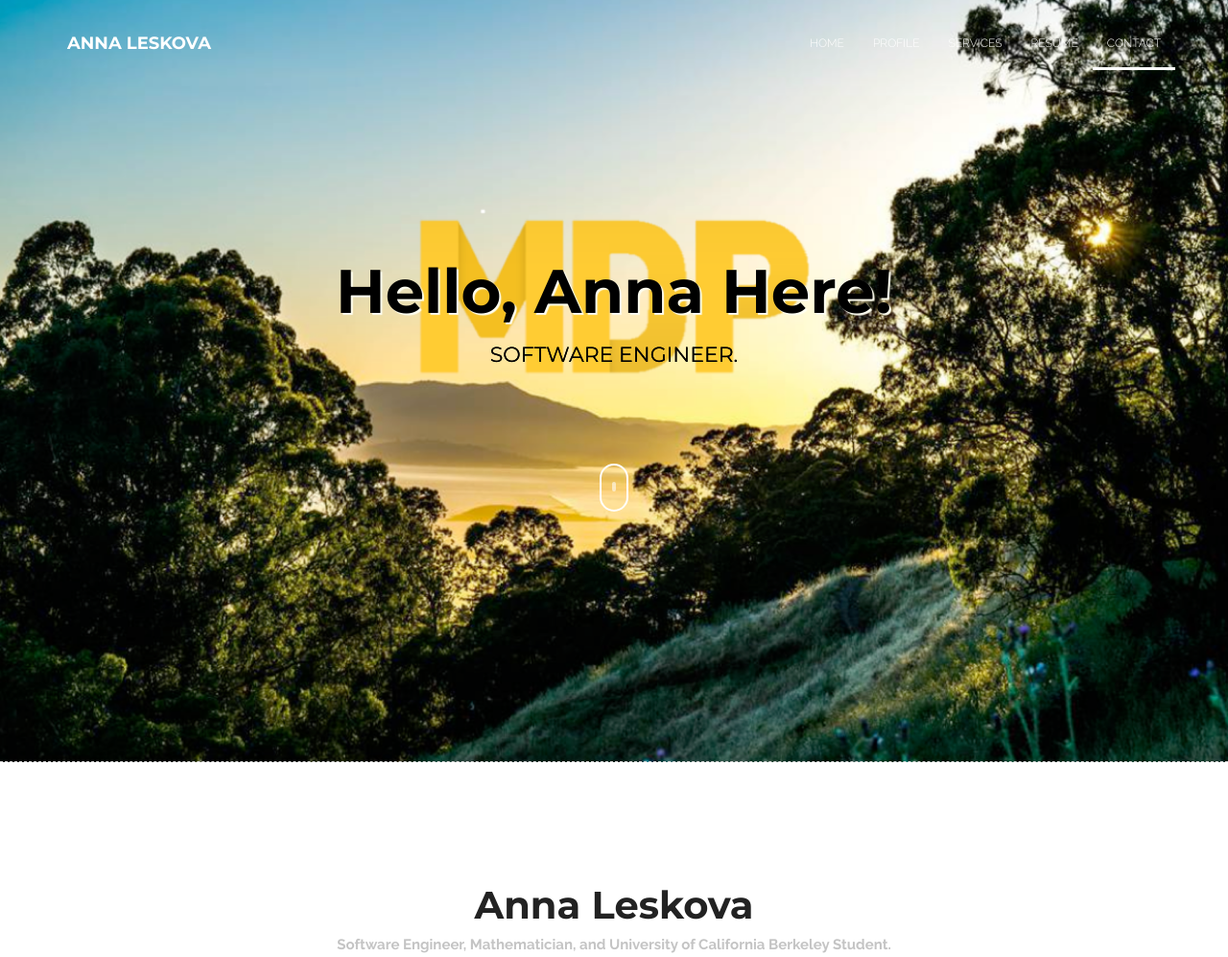
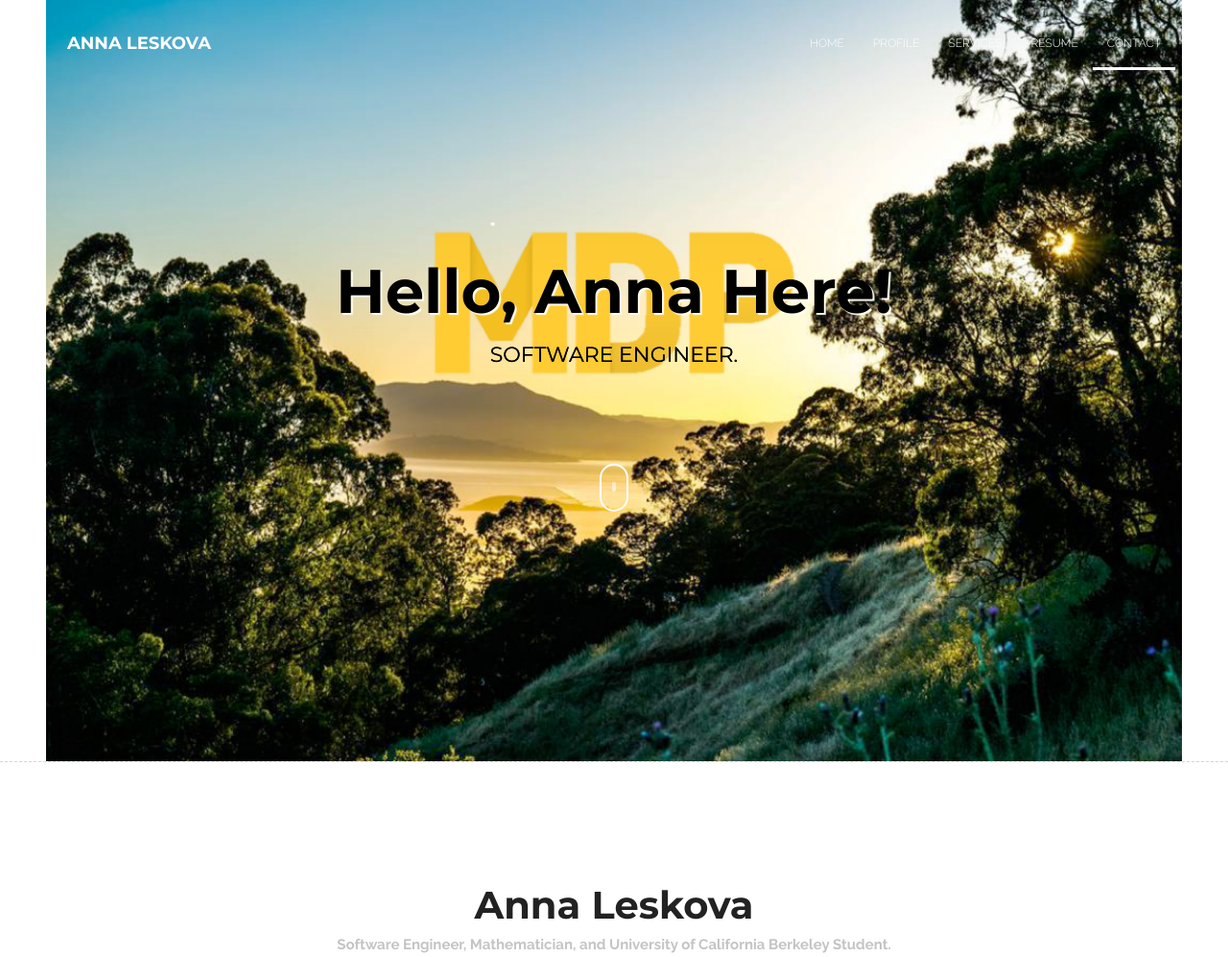
Before and after one commit to aleskova/mdp, a PHP site: page /index.html in a window 1280 px wide. Shown: the top 997 px of the page at 96% size. Run offline with PHP 8.4, Linux system fonts and the light colour scheme.

Commit message:
editing background size

```diff
--- a/css/style.css
+++ b/css/style.css
@@ -810,9 +810,9 @@ h3 > .fa {
 
 #intro {
 	background: #fff url('../img/bg.png') no-repeat center center fixed;
-	-webkit-background-size: cover;
-	-moz-background-size: cover;
-	-o-background-size: cover;
-	background-size: cover;
+	-webkit-background-size: contain;
+	-moz-background-size: contain;
+	-o-background-size: contain;
+	background-size: contain;
 	border-bottom:1px dashed #d5d5d5;
 }
```
